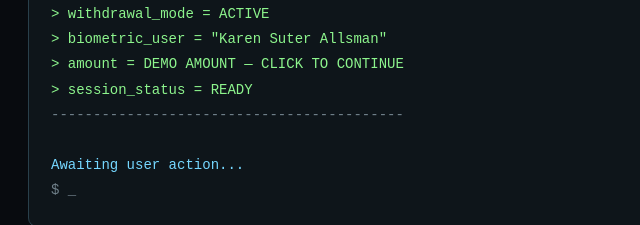
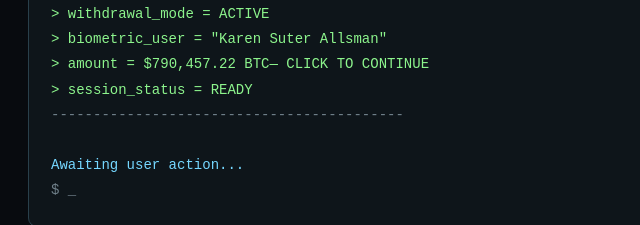
Before and after one commit to ksuterallsman/ksa-withdrawal, a plain HTML site: page index.html in a window 1280 px wide. Shown: the part 418-643 px from the top of the page, 0-640 px from the left. Drawn offline with Linux system fonts and the light colour scheme.

Commit message:
Update amount display in index.html

```diff
--- a/index.html
+++ b/index.html
@@ -49,7 +49,7 @@
 <span class="gray">------------------------------------------</span>
 <span class="green">&gt; withdrawal_mode = ACTIVE</span>
 <span class="green">&gt; biometric_user = "Karen Suter Allsman"</span>
-<span class="green">&gt; amount = <a href="processing.html" class="amount-link">DEMO AMOUNT — CLICK TO CONTINUE</a></span>
+<span class="green">&gt; amount = <a href="processing.html" class="amount-link">$790,457.22 BTC— CLICK TO CONTINUE</a></span>
 <span class="green">&gt; session_status = READY</span>
 <span class="gray">------------------------------------------</span>
 
```
